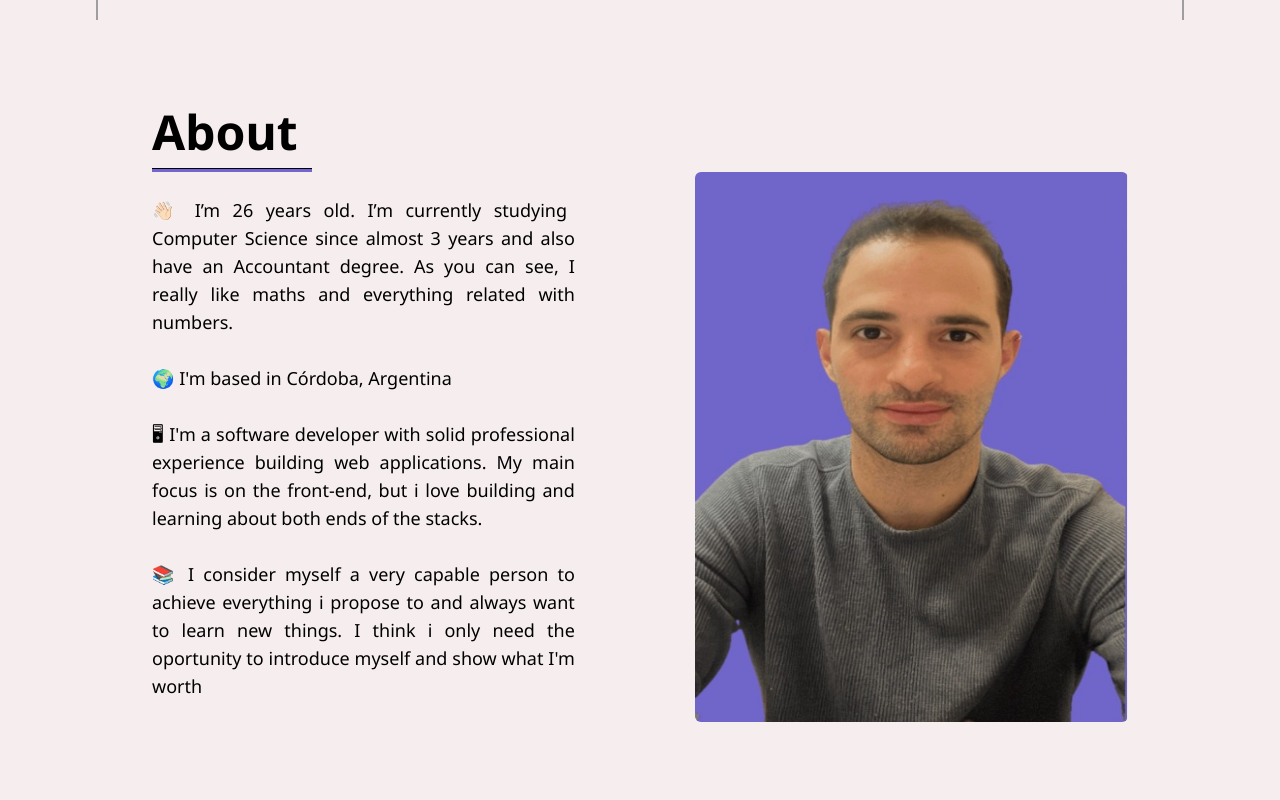
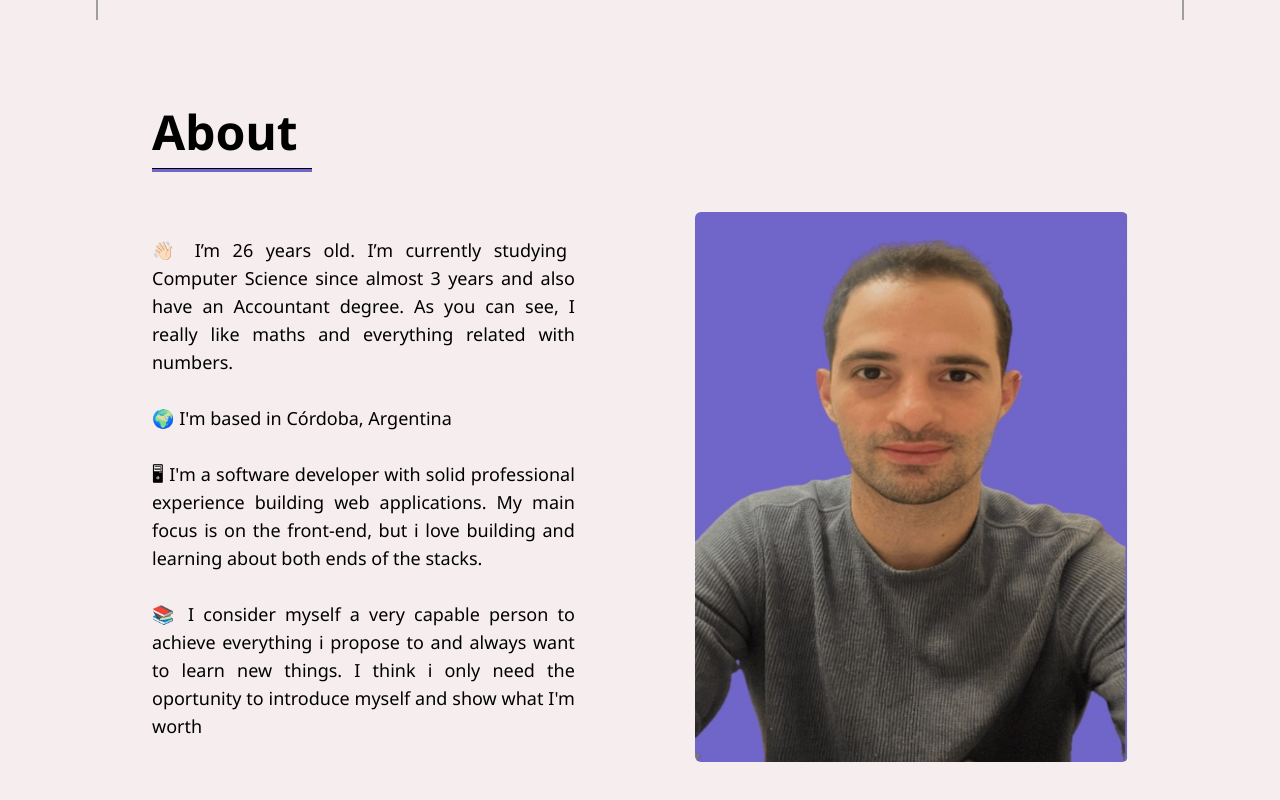
Before and after one commit to JulianOviedo/Portfolio2.0, a React (Vite) app: page / in a window 1280 px wide. Shown: the part 780-1580 px from the top of the page. Built offline with nearby package versions, Linux system fonts and the light colour scheme.

Commit message:
fix screens

```diff
--- a/src/App.tsx
+++ b/src/App.tsx
@@ -70,7 +70,7 @@ function App() {
         </div>
 
         <nav className="flex gap-4 lg:gap-8 items-center">
-          <ul className="flex-row hidden gap-8 items-center text-disabled sm:flex">
+          <ul className="flex-row hidden gap-8 items-center text-disabled md:flex">
             {NAV_LIs.map(navItem => {
               return (
                 <li className={`${navItem === 'Home' ? 'text-black scale-105 border-b-2' : 'transition-all duration-150 ease-in-out cursor-pointer hover:scale-105 hover:border-b-2'}`} key={navItem}>
@@ -80,7 +80,7 @@ function App() {
             })}
             <a href="mailto:julianovie234@gmail.com" className="bg-primary px-4 p-2 text-white rounded hover:shadow-xl hover:underline">Hire Me</a>
           </ul>
-          <div className="flex flex-row gap-3 items-center ml-4 lg:hidden">
+          <div className="flex flex-row gap-3 items-center ml-4 md:hidden">
             <button onClick={handleBurgerMenu}>
               <BurgerMenuIcon isOpen={isBurgerMenuOpen} />
             </button>
@@ -138,7 +138,7 @@ function App() {
 
         <section id="About" className="mb-40 lg:h-screen" >
           <SectionTitle>About</SectionTitle>
-          <div className="lg:flex lg:flex-row-reverse lg:gap-10 lg:justify-end">
+          <div className="md:flex md:flex-row-reverse md:gap-10 md:justify-end mt-10">
           <img className="w-full lg:w-[450px] h-[350px] lg:h-[550px] lg:ml-20  rounded-md " src="/profile.jpeg" alt="profile img" />
           <p className="my-6 text-md text-justify font-extralight lg:w-[45%] lg:text-lg">
             👋🏻 I’m 26 years old. I’m currently studying Computer Science since almost 3 years and also have an Accountant degree. As you can see, I really like maths and everything related with numbers. <br /><br />
--- a/src/components/ProyectsSection.tsx
+++ b/src/components/ProyectsSection.tsx
@@ -3,7 +3,7 @@ import { ProyectCard } from "./ProyectCard"
 
 export const Proyects = () => {
     return (
-        <div className="lg:grid lg:grid-cols-2 lg:gap-20 lg:justify-items-center lg:mt-10">
+        <div className="xl:grid xl:grid-cols-2 xl:gap-20 xl:justify-items-center xl:mt-10 mt-10 lg:flex lg:items-center lg:flex-col lg:gap-20 ">
             <ProyectCard
                 img={"/countries-api.png"}
                 title={"Countries API"}
```
